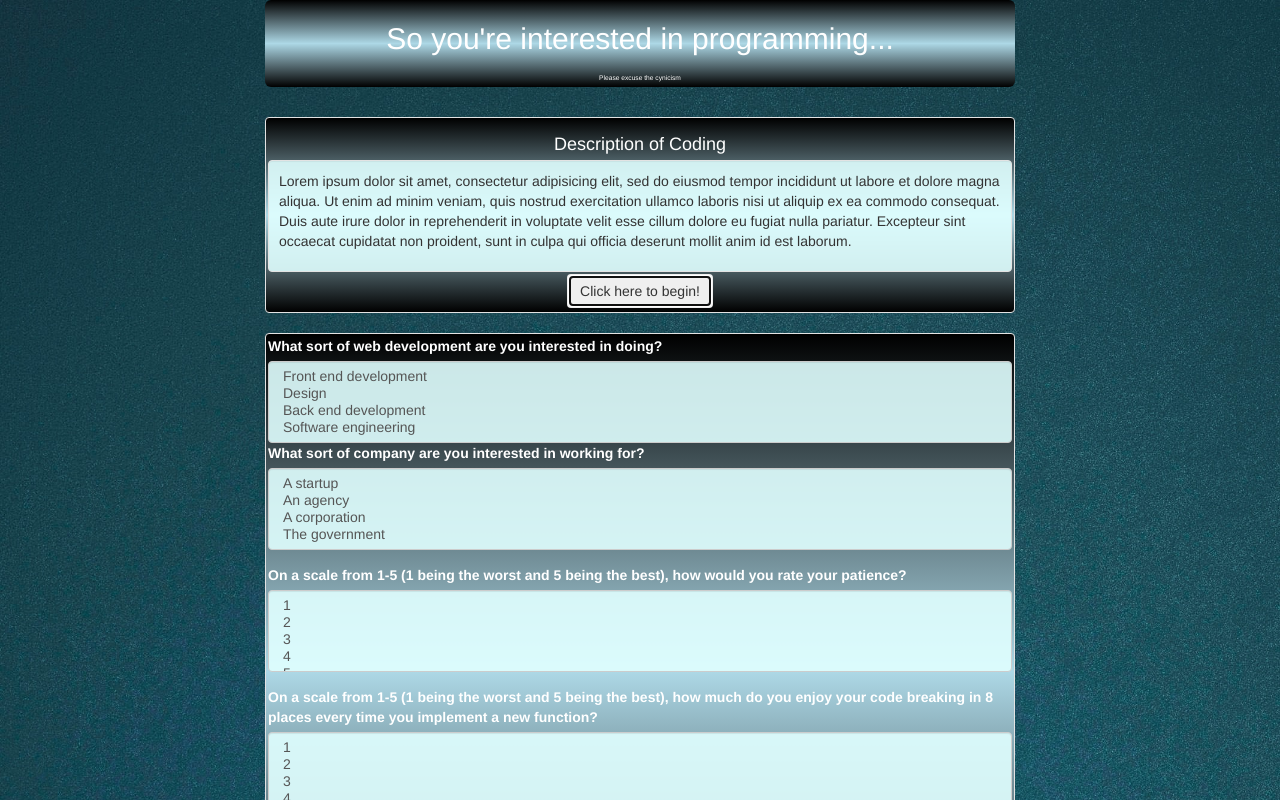
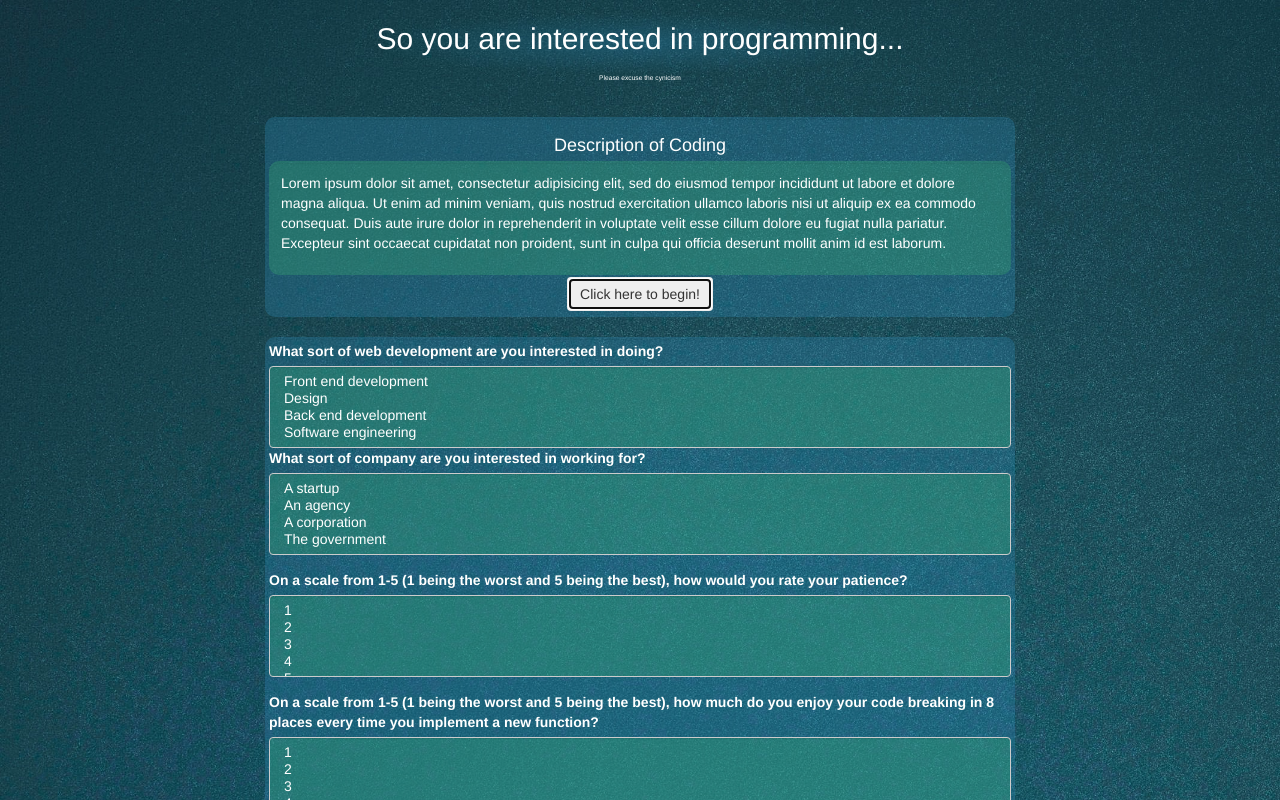
Before and after one commit to rtmath/week2project, a plain HTML site: page index.html in a window 1280 px wide. Both pictures are taken after a click on the button "Click here to begin!". Shown: the top 800 px of the page. Drawn offline with Linux system fonts and the light colour scheme.

Commit message:
alter jumbotron, well and border styles and colors, change minor css details

```diff
--- a/css/styles.css
+++ b/css/styles.css
@@ -8,6 +8,13 @@ body {
   background-image: url(../img/bg.jpg);
   background-repeat: no-repeat;
   background-size: cover;
+}
+
+.border_round {
+  border-style: inset;
+  border: solid transparent;
+  border-width: 2px;
+  border-radius: 10px;
 }
 
 .button_margin {
@@ -23,11 +30,13 @@ body {
 }
 
 .jumbotron {
-  background: linear-gradient(black, lightblue, black);
+  background: radial-gradient(rgba(46,139,187,0.3), transparent, transparent);
+  background: inherit:
 }
 
 .list-group-item-text {
-  background-color: rgba(224,255,255, 0.9);
+  /*background-color: rgba(224,255,255, 0.9);*/
+  background: rgba(60,179,113,0.3);
 }
 
 .text_tiny {
@@ -49,11 +58,12 @@ body {
 }
 
 .well_parent {
-  background: linear-gradient(black, lightblue, black);
+  background: rgba(46,139,187,0.3);
+  padding: 10px;
 }
 
 .well_child {
-  background-color: rgba(224,255,255, 0.9);
+  background: rgba(60,179,113,0.3);
   margin-bottom: 0px;
   padding: 10px;
 }
--- a/index.html
+++ b/index.html
@@ -14,7 +14,7 @@
         <div class="col-xs-1 col-md-2">
         </div>
         <div class="col-xs-10 col-md-8">
-          <header class="jumbotron centered width_min text_white"><h2>So you're interested in programming...</h2><small class="text_tiny">Please excuse the cynicism</small></header>
+          <header class="jumbotron centered width_min text_white"><h2>So you are interested in programming...</h2><small class="text_tiny">Please excuse the cynicism</small></header>
         </div>
         <div class="col-xs-1 col-md-2">
         </div>
@@ -23,10 +23,10 @@
         <div class="col-xs-1 col-md-2">
         </div>
         <div class="col-xs-10 col-md-8">
-          <div class="well width_min well_parent">
+          <div class="well width_min well_parent border_round">
             <h4 class="centered vertMarginTop text_white">Description of Coding</h4>
-            <div class="well well_child">
-              <p>Lorem ipsum dolor sit amet, consectetur adipisicing elit, sed do eiusmod tempor incididunt ut labore et dolore magna aliqua. Ut enim ad minim veniam, quis nostrud exercitation ullamco laboris nisi ut aliquip ex ea commodo consequat. Duis aute irure dolor in reprehenderit in voluptate velit esse cillum dolore eu fugiat nulla pariatur. Excepteur sint occaecat cupidatat non proident, sunt in culpa qui officia deserunt mollit anim id est laborum.</p>
+            <div class="well well_child border_round">
+              <p class="text_white">Lorem ipsum dolor sit amet, consectetur adipisicing elit, sed do eiusmod tempor incididunt ut labore et dolore magna aliqua. Ut enim ad minim veniam, quis nostrud exercitation ullamco laboris nisi ut aliquip ex ea commodo consequat. Duis aute irure dolor in reprehenderit in voluptate velit esse cillum dolore eu fugiat nulla pariatur. Excepteur sint occaecat cupidatat non proident, sunt in culpa qui officia deserunt mollit anim id est laborum.</p>
             </div>
             <button id="descriptionButton" type="submit" class="btn btn-secondary button_margin">Click here to begin!</button>
           </div>
@@ -37,24 +37,24 @@
       <div class="row hideRow"> <!--Row 3-->
         <div class="col-xs-1 col-md-2"></div>
         <div class="col-xs-10 col-md-8">
-          <div class="well width_min well_parent">
+          <div class="well width_min well_parent border_round">
             <form class="form-group"  id="questionnaire">
               <label for="question1" class="text_white">What sort of web development are you interested in doing?</label>
-              <select name="question1" multiple class="form-control list-group-item-text" id="question1">
+              <select name="question1" multiple class="form-control list-group-item-text text_white" id="question1">
                 <option value="1">Front end development</option>
                 <option value="2">Design</option>
                 <option value="3">Back end development</option>
                 <option value="4">Software engineering</option>
               </select>
               <label for="question2" class="text_white">What sort of company are you interested in working for?</label>
-              <select name="question2" multiple class="form-control list-group-item-text" id="question2">
+              <select name="question2" multiple class="form-control list-group-item-text text_white" id="question2">
                 <option value="1">A startup</option>
                 <option value="2">An agency</option>
                 <option value="3">A corporation</option>
                 <option value="4">The government</option>
               </select>
               <label for="question3" class="vertMarginTop text_white">On a scale from 1-5 (1 being the worst and 5 being the best), how would you rate your patience?</label>
-              <select name="question3" multiple class="form-control list-group-item-text" id="question3">
+              <select name="question3" multiple class="form-control list-group-item-text text_white" id="question3">
                 <option value="1">1</option>
                 <option value="2">2</option>
                 <option value="3">3</option>
@@ -62,7 +62,7 @@
                 <option value="5">5</option>
               </select>
               <label for="question4" class="vertMarginTop text_white">On a scale from 1-5 (1 being the worst and 5 being the best), how much do you enjoy your code breaking in 8 places every time you implement a new function?</label>
-              <select name="question4" multiple class="form-control list-group-item-text" id="question4">
+              <select name="question4" multiple class="form-control list-group-item-text text_white" id="question4">
                 <option value="1">1</option>
                 <option value="2">2</option>
                 <option value="3">3</option>
@@ -70,7 +70,7 @@
                 <option value="5">5</option>
               </select>
               <label for="question5" class="vertMarginTop text_white">On a scale from 1-5 (1 being the worst and 5 being the best), how much do you enjoy constantly being reminded that you don't know as much as you think you know?</label>
-              <select name="question5" multiple class="form-control list-group-item-text" id="question5">
+              <select name="question5" multiple class="form-control list-group-item-text text_white" id="question5">
                 <option value="1">1</option>
                 <option value="2">2</option>
                 <option value="3">3</option>
```
